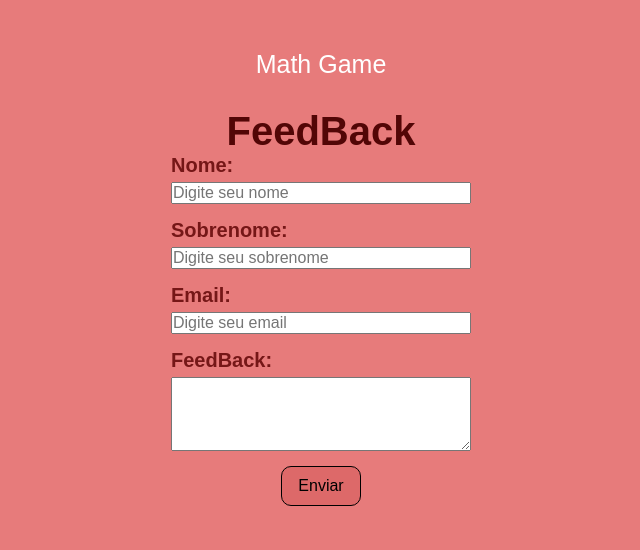
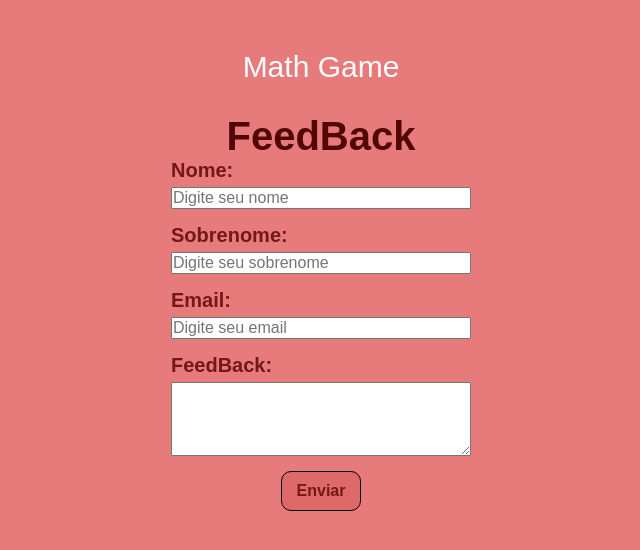
Before and after one commit to Wilian-Pereira-W/project-math-game, a React (Create React App) app: page /feedback in a window 1280 px wide. Shown: the top 550 px of the page, without its empty margins (319-959 px from the left). Built offline with nearby package versions, Linux system fonts and the light colour scheme; the HTML template or start-up script is replaced by a standard one.

Commit message:
refactor: style do button

```diff
--- a/src/components/FeedBack/styles.module.scss
+++ b/src/components/FeedBack/styles.module.scss
@@ -50,3 +50,8 @@
   display: flex;
   justify-content: center;
 }
+
+.containerBtn button {
+  font-weight: bold;
+  color:  rgb(117, 23, 23);
+}
--- a/src/pages/Game/styles.module.scss
+++ b/src/pages/Game/styles.module.scss
@@ -7,7 +7,7 @@
 }
 
 .container a {
-  font-size: 25px;
+  font-size: 30px;
   margin-bottom: 30px;
   font-family: Arial, Helvetica, sans-serif;
   color: #FFF;
```
